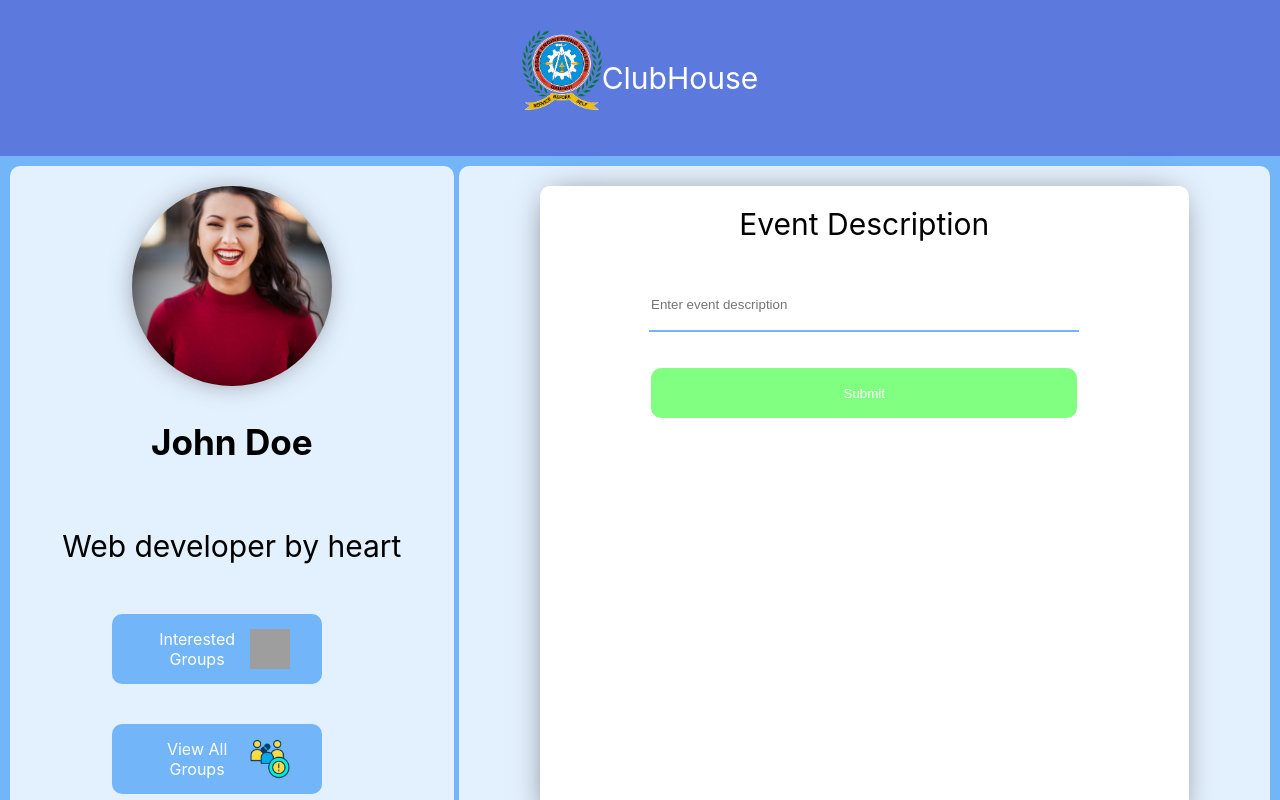
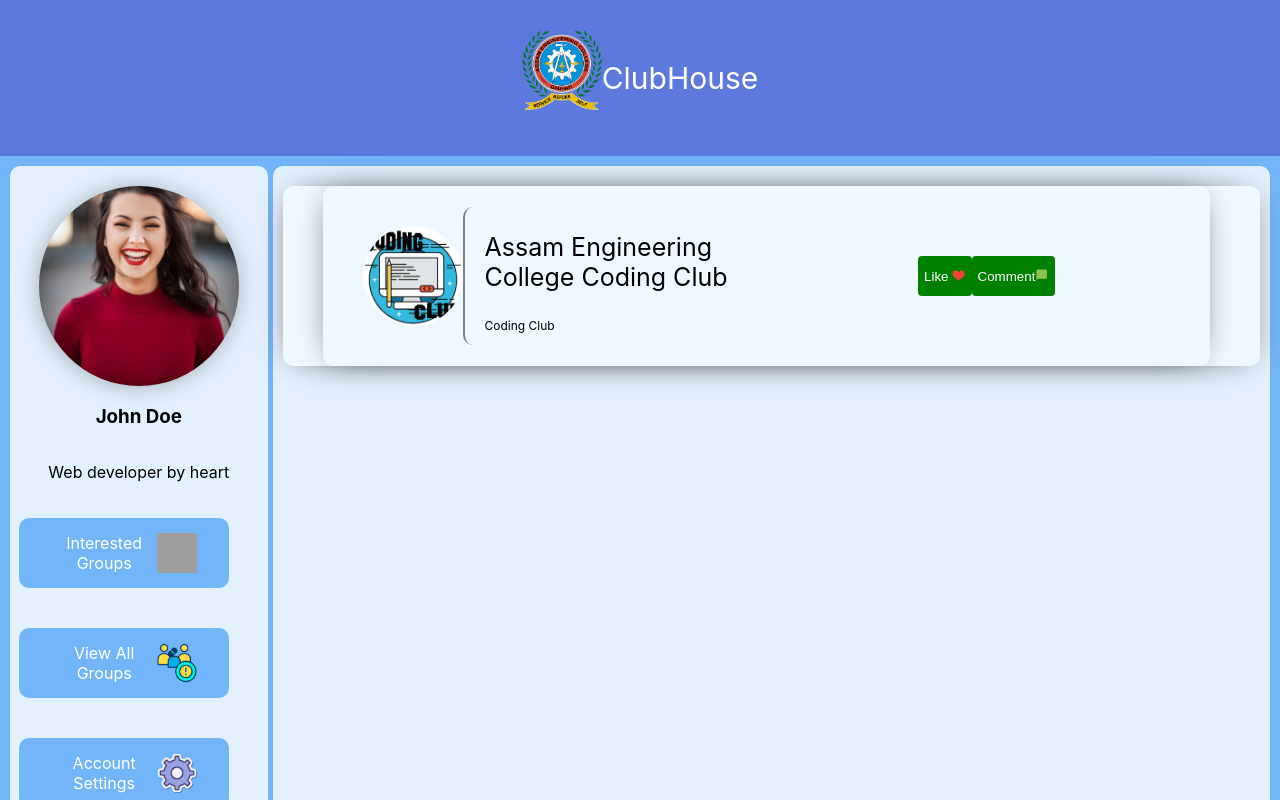
Before and after one commit to dhanmoni/clubhub, a React (Create React App) app: page / in a window 1280 px wide. Shown: the top 800 px of the page. Built offline with nearby package versions, Linux system fonts and the light colour scheme; grey boxes are pictures that could not be loaded.

Commit message:
created card

```diff
--- a/src/App.css
+++ b/src/App.css
@@ -1,3 +1,5 @@
+
+
 input{
 
 
@@ -9,6 +11,7 @@ input{
   border-right:0;
 
 }
+
 .form-submit-button {
   background-color: #80ff80;
   border-bottom: 0;
@@ -54,15 +57,15 @@ border-radius: 10px;
 
 
 }
-.postScreen{
+.PostScreen{
   grid-area: postScreen;
   border-radius: 10px;
   display:flex;
   justify-content: center;
          }
-.postScreenCard{
+.ScreenCard{
   width: 90%;
-  height: 150px;
+  height: 180px;
   background-color: aliceblue;
 
   border-radius: 10px;
@@ -70,13 +73,37 @@ border-radius: 10px;
   justify-content:flex-start;
   align-items: center;
   padding-left:40px;
+  padding-right:40px;
   box-shadow: -1px 1px 32px -13px rgba(0,0,0,0.75);
   -webkit-box-shadow: -1px 1px 32px -13px rgba(0,0,0,0.75);
   -moz-box-shadow: -1px 1px 32px -13px rgba(0,0,0,0.75);
         }
-.postScreenCardDescription{
+.ScreenCardDescription{
   justify-content:flex;
   flex-direction: flex-start;
+}
+.ScreenCardContainer{
+  display: inline-block;
+  width: 100%;
+  border-right:2px;
+  border: 2px solid #808080;
+  border-radius: 10px;
+  border-top:0;
+  border-right:0;
+  border-bottom:0;
+}
+.ScreenCardContainerLabel{
+  font-size:25px;
+  text-align:left;
+  padding-left: 20px;
+  padding-bottom: 1px;
+
+
+}
+.ScreenCardContainerDescription{
+  font-size:12px;
+  text-align:left;
+  padding-left: 20px;
 }
 
 .grid-container {
@@ -95,7 +122,6 @@ border-radius: 10px;
   background-color: rgba(255, 255, 255, 0.8);
   text-align: center;
   padding: 20px 0;
-  font-size: 30px;
 }
 .logo-main
 {
@@ -161,3 +187,27 @@ border-radius: 10px;
 form{
   padding:20px;
 }
+.ScreenCardContainerActions{
+  padding:5px;
+  width:100%;
+  display:inline;
+  margin: 10px 10px 10px 10px;
+
+}
+.ActionLike{
+ text-align:center;
+ height:40px;
+ color:white;
+ background-color: green;
+ border:0;
+ border-radius: 4px;
+}
+.ActionComment{
+  text-align:center;
+ height:40px;
+ color:white;
+ background-color: green;
+ border:0;
+ border-radius: 4px;
+
+}
--- /dev/null
+++ b/src/components/Card.js
@@ -0,0 +1,17 @@
+
+//post card
+import React from 'react'
+
+export default function Card(props) {
+  return (
+    <>
+       <img  className='group-icon'src={require("../assets/codingclub.png")}></img> {/*replace with group icon url*/}
+       <div className='ScreenCardContainer'>
+          <div>
+          <p className='ScreenCardContainerLabel'>Assam Engineering College Coding Club</p> {/*replace with group name*/}
+          <p className='ScreenCardContainerDescription'>Coding Club</p> {/*replace with group description*/}
+          </div>
+          </div>
+          </>
+  )
+}
--- /dev/null
+++ b/src/components/GroupPosts.js
@@ -0,0 +1,20 @@
+import React from 'react';
+import { FcComments,FcLike } from "react-icons/fc";
+import Card from './Card';
+
+const GroupPosts = (props) => {
+    return (
+        <div className='ScreenCard'>
+        <Card/>
+         { <div className="ScreenCardContainerActions">
+              <button className="ActionLike">Like <FcLike/></button>
+              <button className="ActionComment">Comment<FcComments/></button>
+          </div>}
+       </div>
+
+
+
+    );
+}
+
+export default GroupPosts;
--- a/src/components/Posts.js
+++ b/src/components/Posts.js
@@ -1,5 +1,7 @@
+
+
+//user posts screen
 import {React,useState} from 'react';
-
 const Posts = (props) => {
     const [description,setDescription]=useState('');
     return (
--- a/src/components/PostsScreen.js
+++ b/src/components/PostsScreen.js
@@ -1,13 +1,16 @@
 import React from 'react'
-import Posts from './Posts';
-export default function PostsScreen() {
+import UserPosts from './Posts';
+import GroupPosts from './GroupPosts';
+import Card from './Card';
+
+export default function PostsScreen(props) {
   return (
-    <div className="postScreen">
-        <Posts/>
-        {/*<div className='postScreenCard'>
-       <img  className='group-icon'src={require("../assets/codingclub.png")}></img> {/*replace with group icon url
+    <div className="PostScreen">
+        <div className="ScreenCard"> <GroupPosts /> </div>
 
-  </div>*/}
+
+
+
     </div>
   )
 }
```
Also changed, not shown: src/components/ProfileSettings.js (+0 -13 lines).
